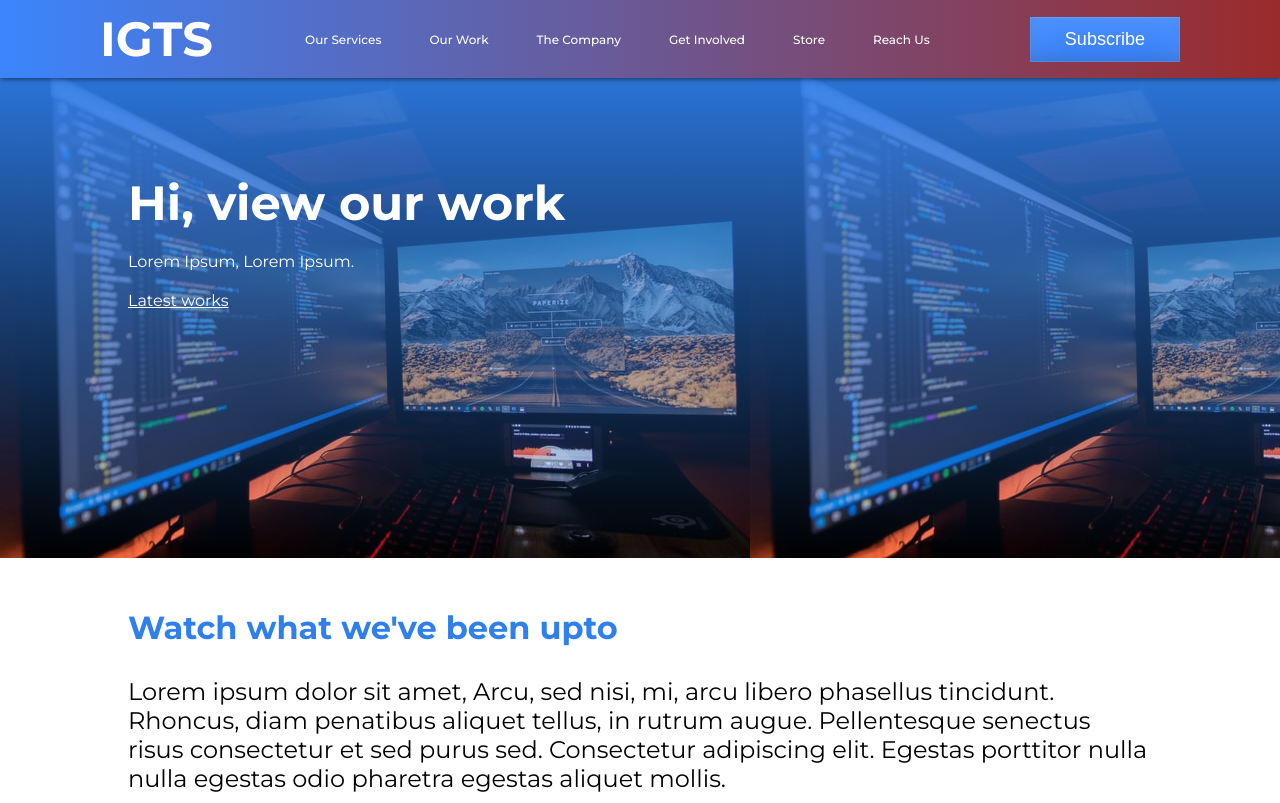
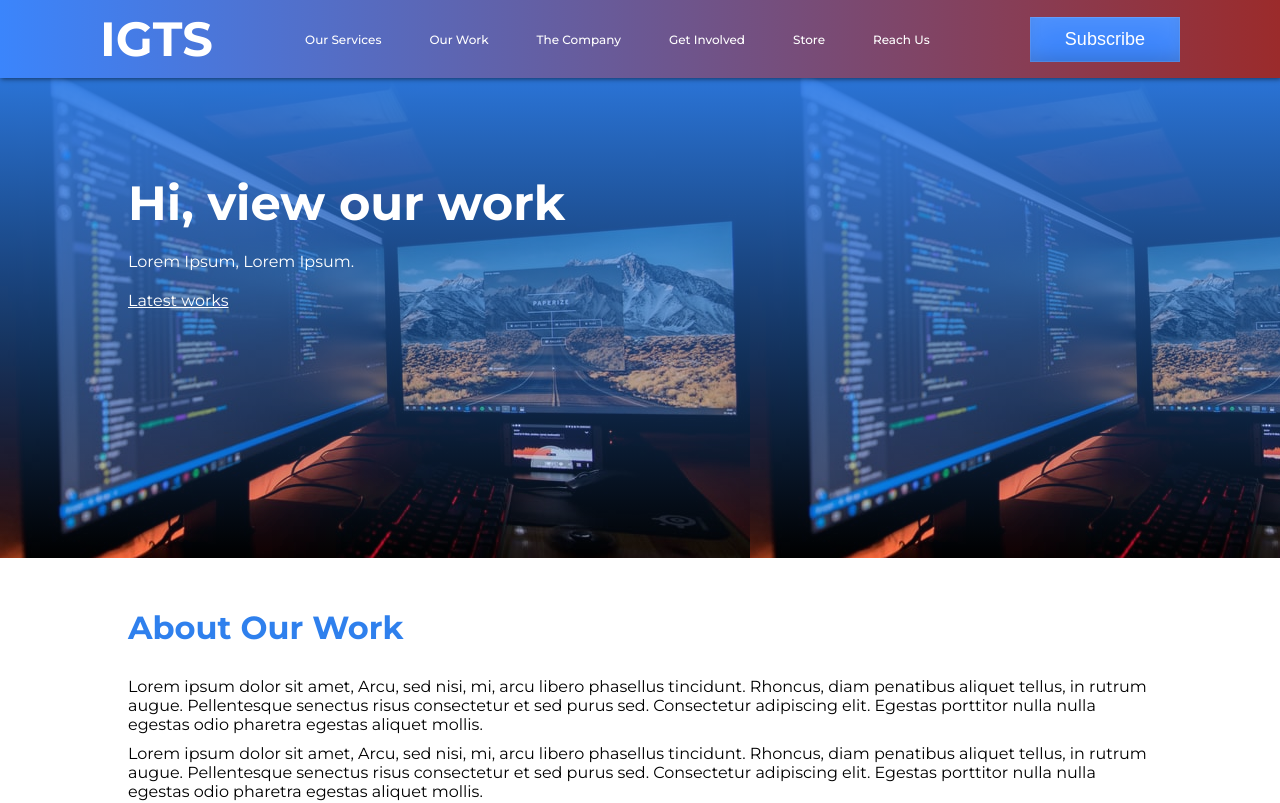
Before and after one commit to musakanneh/igts, a Vue app: page /work in a window 1280 px wide. Shown: the top 803 px of the page. Built offline with nearby package versions, Linux system fonts and the light colour scheme; some icons are missing.

Commit message:
minor changes

```diff
--- a/src/views/Work.vue
+++ b/src/views/Work.vue
@@ -16,18 +16,6 @@
 
       <div class="container">
         <section class="about-our-work">
-
-            <div class="about-title">
-                <p>Watch what we've been upto</p>
-            </div>
-
-            <p style="font-size: 1.5rem">
-                    Lorem ipsum dolor sit amet, Arcu, sed nisi, mi, arcu libero phasellus tincidunt.
-                    Rhoncus, diam penatibus aliquet tellus, in rutrum augue. Pellentesque senectus risus consectetur et sed purus sed. Consectetur adipiscing elit.
-                    Egestas porttitor nulla nulla egestas odio pharetra egestas aliquet mollis.
-            </p>
-
-            <img style = " margin-bottom: 30px" src="../assets/video.png" alt="">
 
             <div class="about-title">
                 <p>About Our Work</p>
@@ -203,7 +191,7 @@ export default {
 }
 
 .about-text p {
-    font-size: 1.5rem;
+    font-size: 15sp;
     margin-bottom: 10px;
 }
 
```
